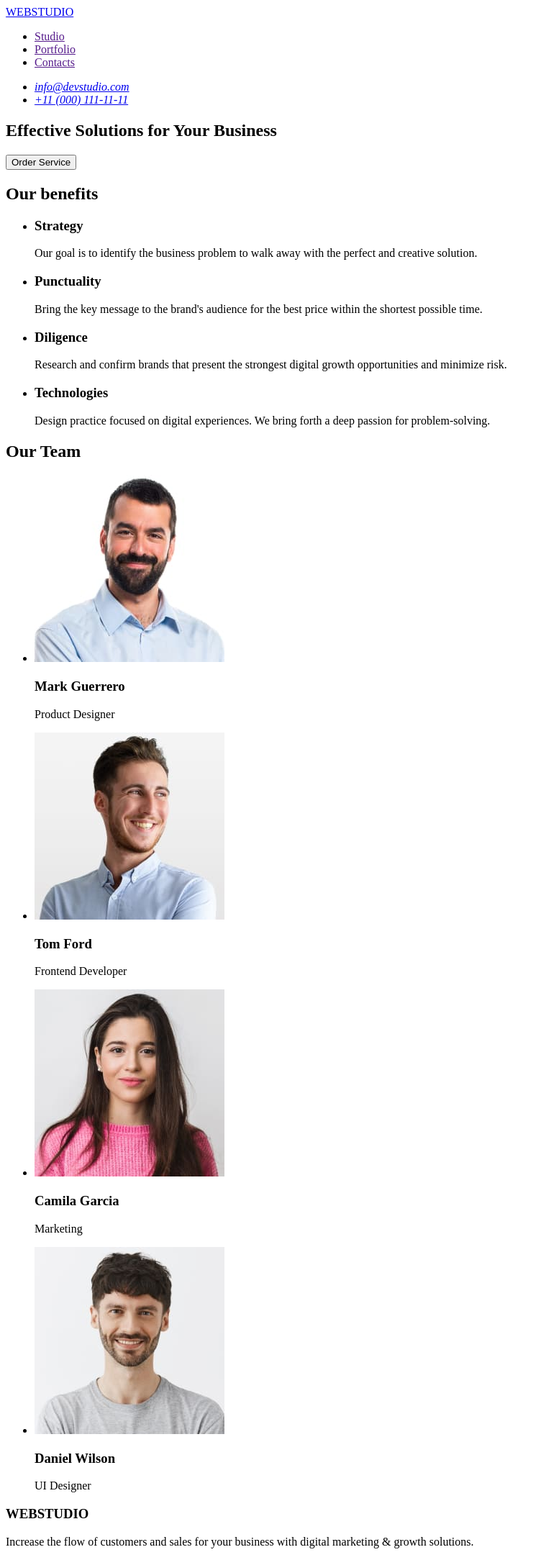
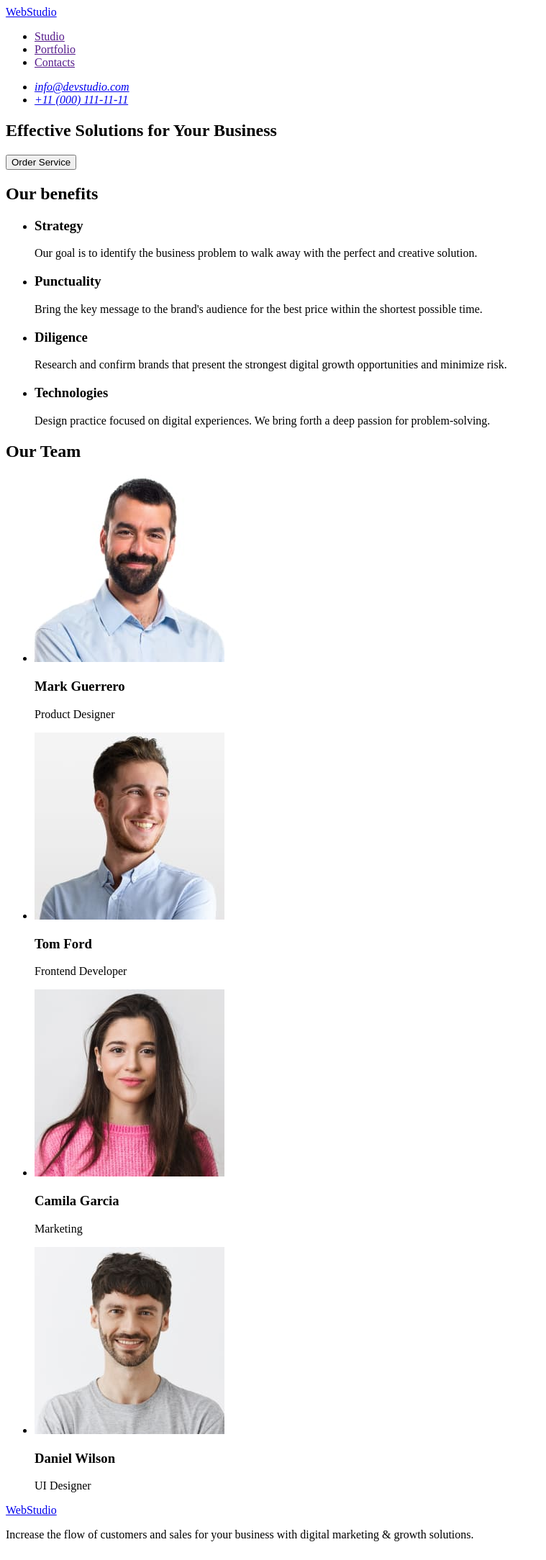
Before and after one commit to YevhenDerenivsky/goit-markup-hw-06, a plain HTML site: page index.html in a window 1280 px wide. Shown: the whole page at 72% size, without its empty margins (0-759 px from the left). Drawn offline with Linux system fonts and the light colour scheme.

Commit message:
replacement footer

```diff
--- a/index.html
+++ b/index.html
@@ -9,7 +9,7 @@
   <body>
     <header>
       <nav>
-        <a href="./index.html">WEBSTUDIO</a>
+        <a href="./index.html">WebStudio</a>
         <ul>
           <li>
             <a href="">Studio</a>
@@ -25,7 +25,7 @@
       <address>
         <ul>
           <li>
-            <a href="malto:info@devstudio.com">info@devstudio.com</a>
+            <a href="mailto:info@devstudio.com">info@devstudio.com</a>
           </li>
           <li>
             <a href="tel:+110001111111">+11 (000) 111-11-11</a>
@@ -123,7 +123,7 @@
       </section>
     </main>
     <footer>
-      <h3>WEBSTUDIO</h3>
+      <a href="./index.html">WebStudio</a>
       <p>
         Increase the flow of customers and sales for your business with digital
         marketing & growth solutions.
```
